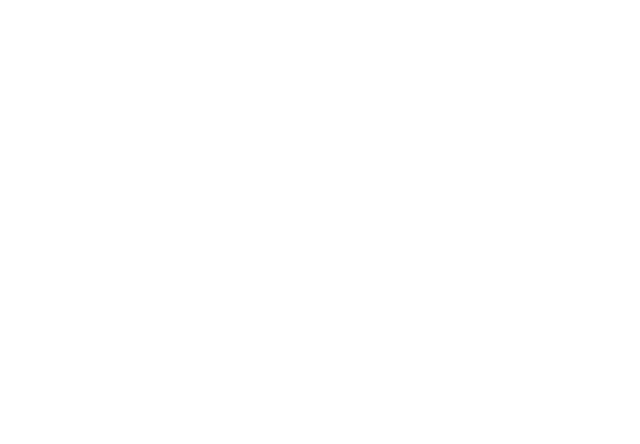
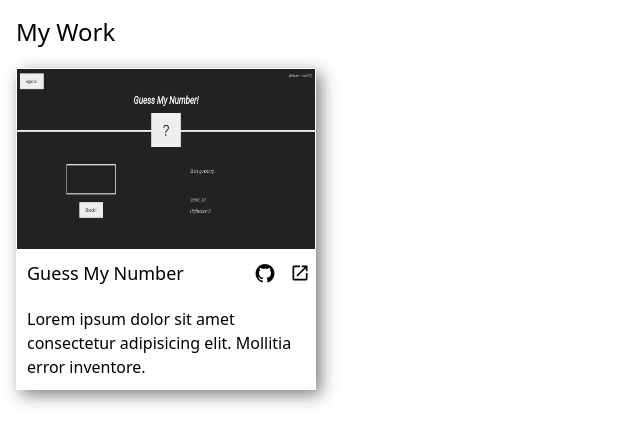
Before and after one commit to softwareNinja-888/portfolio_draft, a plain HTML site: page index.html in a window 1280 px wide. Shown: the whole page, without its empty margins (0-640 px from the left). Drawn offline with nearby package versions, Linux system fonts and the light colour scheme.

Commit message:
Add design for project card

```diff
--- a/index.html
+++ b/index.html
@@ -6,10 +6,30 @@
     <link rel="stylesheet" type='text/css' href="https://cdn.jsdelivr.net/gh/devicons/devicon@latest/devicon.min.css" />
     <link rel="stylesheet" href="style.css">
     <script src="/script.js" defer></script>
+    <script src="https://cdn.tailwindcss.com"></script>
     <title>Portfolio Draft</title>
 </head>
 <body>
-
+    <header></header>
+    <main>
+        <div class="con p-4">
+            <h1 class="heading text-2xl mb-5">My Work</h1>
+            <div class="project">
+                <img src="/img/guess.png" alt="guess my number" class="workImg">
+                <div class="name flex flex-row">
+                    <span class="name text-lg">Guess My Number</span>
+                    <div class="projectLinks">
+                        <i class="devicon-github-original self-center"></i>
+                        <img src="/img/open-in-new.svg" alt="external link" class="link w-5">
+                    </div>
+                </div>
+                <div class="description">
+                    Lorem ipsum dolor sit amet consectetur adipisicing elit. Mollitia error inventore.
+                </div>
+            </div>
+        </div>
+    </main>
+    <footer></footer>
 
 
     <!--
--- a/style.css
+++ b/style.css
@@ -0,0 +1,32 @@
+.project {
+    display: flex;
+    flex-direction: column;
+    border: 1px solid white;
+    box-shadow: 0.3em 0.3em 1em gray;
+
+    max-width: 300px;
+    max-height: 400px;
+}
+
+.workImg {
+    max-width: 100%;
+    min-height: 180px;
+    height: auto;
+
+}
+.name {
+    padding: 5px;
+    justify-content: space-between;
+}
+.description{
+    padding: 10px;
+
+}
+.projectLinks{
+    display: flex;
+    gap: 15px;
+}
+
+i {
+    font-size: 20px;
+}
```
Also changed, not shown: img/guess.png (added).
